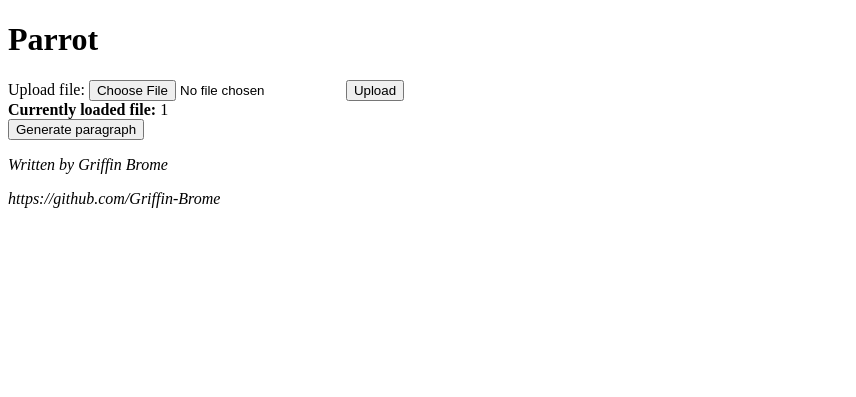
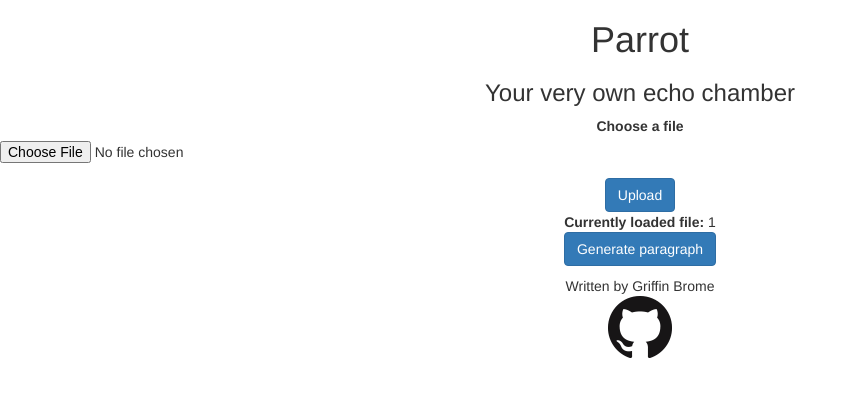
Before and after one commit to Griffin-Brome/parrot, a Flask app: page / in a window 1280 px wide. Shown: the top 397 px of the page, without its empty margins (0-856 px from the left). Run offline with Flask 2, Linux system fonts and the light colour scheme; the visitor is signed in with stand-in values (Sample User, id 1); some libraries are stand-ins or nearby versions.

Commit message:
centered almost everything

```diff
--- a/app.py
+++ b/app.py
@@ -2,6 +2,7 @@ import parrot
 import os
 from flask import (Flask, flash, request, redirect, url_for,
     render_template, session)
+from flask_bootstrap import Bootstrap
 from werkzeug.utils import secure_filename
 
 UPLOAD_FOLDER = './var/www/uploads'
@@ -9,12 +10,13 @@ ALLOWED_EXTENSIONS = {'txt'}
 SECRET_KEY = 'PppZt00xEdHalhWKkb_Lpw'
 
 app = Flask(__name__)
+Bootstrap(app)
 app.config['UPLOAD_FOLDER'] = UPLOAD_FOLDER
 app.config['SECRET_KEY'] = SECRET_KEY
 
 @app.route('/')
 def index():
-    return render_template('index.html')
+    return render_template('home.html')
 
 @app.route('/upload-file', methods=['GET', 'POST'])
 def upload_file():
--- /dev/null
+++ b/templates/home.html
@@ -0,0 +1,45 @@
+{% extends "bootstrap/base.html" %}
+{% block title %}Parrot: your very own echo chamber{% endblock %}
+
+{% block navbar %}
+    <div class="navbar navbar-fixed-top">
+    <!--TODO add navbar-->
+    </div>
+{% endblock %}
+
+{% block content %}
+    <div class="text-center">
+            <h1>Parrot</h1>
+            <h3>Your very own echo chamber</h3>
+                    <form action="/upload-file" method="POST" enctype="multipart/form-data">
+                        <div class="form-group">
+                            <label for="userFile">Choose a file</label>
+                            <input type="file" class="form-control-file" id="userFile">
+                        </div>
+                        <button type="submit" class="btn btn-primary">Upload</button>
+                    </form>
+                    <strong>Currently loaded file:</strong> {{ session['current_file'] }}
+                    <form action="/text">
+                        <button type="submit" class="btn btn-primary">Generate paragraph</button>
+                    </form>
+            <div class='blue'>
+                <p>
+                    {% with messages = get_flashed_messages() %}
+                    {% if messages %}
+                    {% for message in messages %}
+                    <li>{{ message }}</li>
+                    {% endfor %}
+                    {% endif %}
+                    {% endwith %}
+                </p>
+            </div>
+    </div>
+        <footer class="page-footer font-small blue">
+            <div class="footer-copyright text-center py-3">Written by Griffin Brome
+                <br>
+                <a href="https://github.com/Griffin-Brome">
+                    <img src="/static/img/GitHub-Mark-64px.png" alt="My Github">
+                </a>
+            </div>
+    </footer>
+{% endblock %}
```
Also changed, not shown: static/img/GitHub-Mark-64px.png (added), templates/index.html (line endings or trailing spaces).
